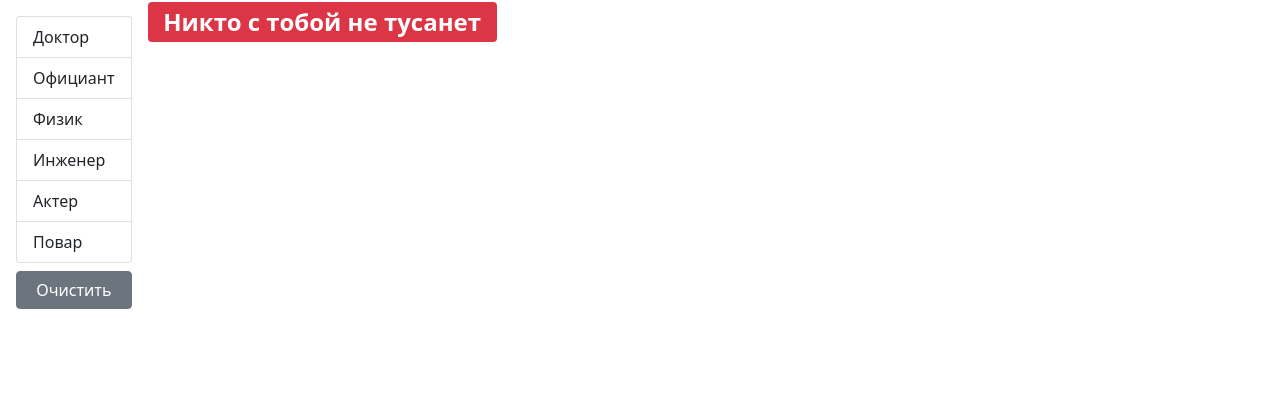
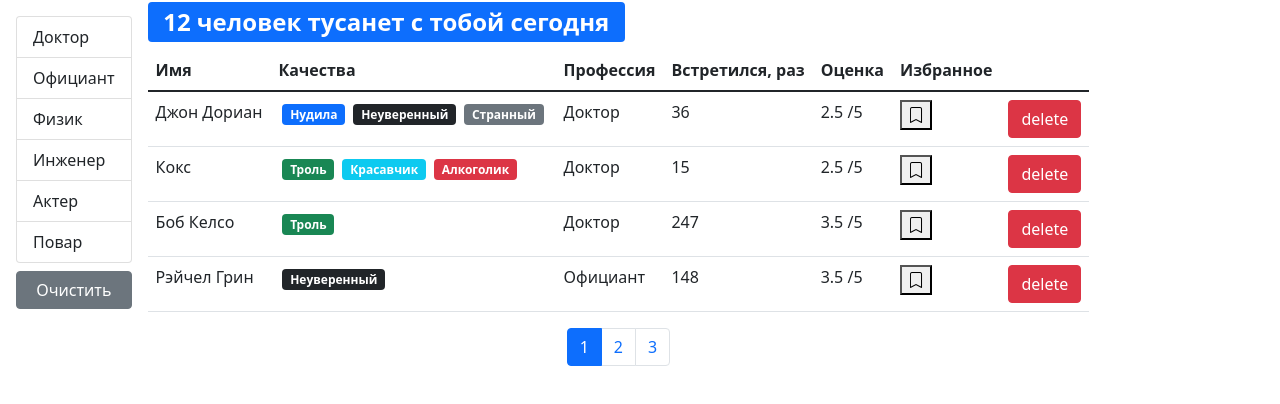
Before and after one commit to AntonKobelev/fast-company, a React (Create React App) app: page /users/1 in a window 1280 px wide. Shown: the top 404 px of the page. Built offline with nearby package versions, Linux system fonts and the light colour scheme.

Commit message:
transferring objects and arrays to GroupList and fix Max

```diff
--- a/src/app/App.js
+++ b/src/app/App.js
@@ -1,11 +1,15 @@
-import React, { useState } from "react";
+import React, { useState, useEffect } from "react";
 import Users from "./components/users";
 import api from "./api";
 
 // главный компонент приложения App
 function App() {
     // создаем хук useState для хранения состояния users, в качестве начального значения установим значение из index.js, в объекте API вызываем поле users - это user.api.js и из этого файла вызывается функция fetchAll() (извлечь всё - возращаем промис с юзерами)
-    const [users, setUsers] = useState(api.users.fetchAll());
+    const [users, setUsers] = useState();
+
+    useEffect(() => {
+        api.users.fetchAll().then((data) => setUsers(data));
+    }, []);
 
     // создаем функцию handleDelete (обработка удаления) передаем туда user Id
     const handleDelete = (userId) => {
@@ -33,11 +37,13 @@ function App() {
     return (
         <div>
             {/* помещаем компонент Users, который принимает 3 свойства. onDelete и onToggleMark - это функции обратного вызова (- функция, которая передается в качестве аргумента другой функции и будет вызвана позже в процессе выполнения) они обработчики событий. Они будут вызываться, когда пользователь захочет удалить пользователя, или добавить закладку. users - это массив объектов, который мы передаем в компонент Users в качестве свойства */}
-            <Users
-                onDelete={handleDelete}
-                onToggleBookMark={handleToggleBookMark}
-                users={users}
-            />
+            {users && (
+                <Users
+                    onDelete={handleDelete}
+                    onToggleBookMark={handleToggleBookMark}
+                    users={users}
+                />
+            )}
         </div>
     );
 }
--- a/src/app/api/fake.api/professions.api.js
+++ b/src/app/api/fake.api/professions.api.js
@@ -17,7 +17,7 @@ export const professions = [
 const fetchAll = () =>
     new Promise((resolve) => {
         window.setTimeout(function () {
-            resolve(professions);
+            resolve(professionsObject);
         }, 2000);
     });
 
--- a/src/app/components/groupList.jsx
+++ b/src/app/components/groupList.jsx
@@ -16,9 +16,8 @@ const GroupList = ({
         // создаем тег unordered-list
         <ul className="list-group">
             {/* применяем тернарный оператор если тип items (профессии) объект */}
-            {typeof items === "object"
-                ? // получаем ключи из объекта профессии и методом map пробегаемся и возвращаем массив в виде элемента li
-                  Object.keys(items).map((item) => (
+            {!Array.isArray(items) && typeof items === "object"
+                ? Object.keys(items).map((item) => (
                       // создаем тег li, устанавливаем атрибуту key (в массиве проф)
                       <li
                           key={items[item][valueProperty]}
@@ -32,22 +31,21 @@ const GroupList = ({
                           {items[item][contentProperty]}
                       </li>
                   ))
-                : // иначе пробегаем по массиву профессий, при этом возвращается новый массив в виде тегов li
-                  items.map((item) => (
+                : items.map((item) => (
                       // создаем тег li с ключом item (id профессии)
                       <li
-                          key={item[_id]}
+                          key={item[valueProperty]}
                           // присваиваем класс list-group-item, если item[_id]- id профессии равен selectedItem[_id] - id выбранной профессии то мы расширяем класс, т.е. добавляем active иначе ничего
                           className={
                               "list-group-item" +
-                              (item[_id] === selectedItem[_id] ? " active" : "")
+                              (item === selectedItem ? " active" : "")
                           }
                           // добавляем атрибут onClick к нему присваиваем функцию обратного вызова, которая запускает функцию (handleProfessionSelect - обработчик выбора профессий, куда передаем элемент массива)
                           onClick={() => onItemSelect(item)}
                           role="button"
                       >
                           {/* выводим название профессии */}
-                          {item[name]}
+                          {item[contentProperty]}
                       </li>
                   ))}
         </ul>
--- a/src/app/components/users.jsx
+++ b/src/app/components/users.jsx
@@ -9,6 +9,7 @@ import SearchStatus from "./searchStatus";
 
 // создаем компонент Users - Юзеры и передаем туда свойства т.е. юзеров, а также ...rest - это сбор всех оставшихся аргументов в массив
 const Users = ({ users, ...rest }) => {
+    console.log(users);
     // создаем хук юзстэйт для хранения состояния текущей страницы и задаем начальное значение 1
     const [currentPage, setCurrentPage] = useState(1);
     // создаем хук юзстейт для хранения профессий, там сейчас ничего нет
@@ -16,7 +17,7 @@ const Users = ({ users, ...rest }) => {
     // создаем хук юзстейт для хранения выбранной профессии, там сейчас ничего нет
     const [selectedProf, setSelectedProf] = useState();
     // создаем переменную pageSize размер страницы, присваиваем размер 2
-    const pageSize = 2;
+    const pageSize = 4;
 
     // тут мы используем хук useEffect, данный хук вызывает функцию обратного вызова, каждый раз, когда компонент отрисовывается. Хук useEffect используется для получения списка профессий с помощью API и установки полученных данных в переменную professions. Т.е. useEffect будет вызван один раз, так как пустой массив [] не содержит зависимостей.
     useEffect(() => {
@@ -40,11 +41,9 @@ const Users = ({ users, ...rest }) => {
     };
     // создаем функцию фильтрация пользователей
     // фильтруем массив объектов при помощи функции filter, функция обратного вызова принимает user в качестве аргумента и проверяет является ли свойство profession равное значению переменной selectedProf, т.е. ту профессию, которую выбрал пользователь
-    const filteredUsers = Array.isArray(users)
-        ? users.filter((user) => user.profession === selectedProf)
-        : Object.values(users).filter(
-              (user) => user.profession === selectedProf
-          );
+    const filteredUsers = selectedProf
+        ? users.filter((user) => user.profession._id === selectedProf._id)
+        : users;
 
     //  создаем переменную - длина отфильтрованного списка юзеров
     const count = filteredUsers.length;
@@ -71,7 +70,6 @@ const Users = ({ users, ...rest }) => {
     return (
         // создаем общую обертку
         <div className="d-flex">
-            {/* если переменная professions не пустая создаем первый блок*/}
             {professions && (
                 // создаем обертку для компонента GroupList и кнопки очистить
                 <div className="d-flex flex-column flex-shrink-0 p-3">
@@ -93,16 +91,13 @@ const Users = ({ users, ...rest }) => {
                     </button>
                 </div>
             )}
-            {/* создаем второй блок*/}
             <div className="d-flex flex-column">
-                {/* помещаем туда компонент SearchStatus и передаем туда пропс длину отфильтрованного списка юзеров*/}
                 <SearchStatus length={count} />
                 {/* если count > 0 то создаем таблицу */}
                 {count > 0 && (
                     <table className="table">
                         {/* создаем заголовок таблицы */}
                         <thead>
-                            {/* создаем строку с заголовками*/}
                             <tr>
                                 <th scope="col">Имя</th>
                                 <th scope="col">Качества</th>
@@ -114,7 +109,6 @@ const Users = ({ users, ...rest }) => {
                             </tr>
                         </thead>
                         <tbody>
-                            {/* внутри таблицы создаем строки. Пробегаемся по каждому элементу обрезанного массива userCrop. Функция map вернет новый массив, каждый элемент которого будет заменен компонентом User*/}
                             {userCrop.map((user) => (
                                 // помещаем компонент User и передаем туда пропсы. Передаем пропс key для того, чтобы react отслеживал каждый компонент User. Передаем спред-операторы {...rest} - мы расширяем объект rest и передаем его свойства в компонент User например функции обратного вызова и {...user} - мы расширяем объект user и передаем его свойства в компонент User например имя, фамилию и.т.д.
                                 <User key={user._id} {...rest} {...user} />
```
Also changed, not shown: .eslintrc.js.
